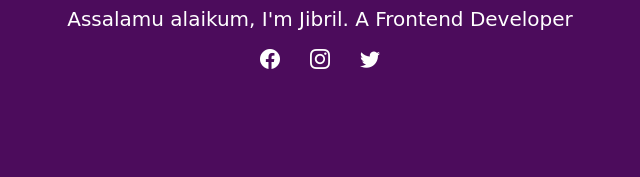
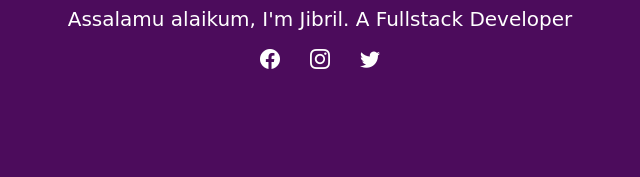
Before and after one commit to mdjibril/portfolio11, a plain HTML site: page index.html in a window 1280 px wide. Shown: the part 491-668 px from the top of the page, 320-960 px from the left. Drawn offline with nearby package versions, Linux system fonts and the light colour scheme; a web font is replaced by a local one.

Commit message:
changed development stack

```diff
--- a/index.html
+++ b/index.html
@@ -190,7 +190,7 @@
 	<div>
 		<div class="hero">
 			<img src="profile.png"  alt="my profile pic">
-			<p>Assalamu alaikum, I'm Jibril. A Frontend Developer</p>
+			<p>Assalamu alaikum, I'm Jibril. A Fullstack Developer</p>
 			<ul class="social">
 				<!-- <li><a href="https://facebook.com"><i class="icofont-facebook"></i></a></li> -->
 				<li><a href="https://facebook.com"><i class="bi bi-facebook"></i></a></li>
```
